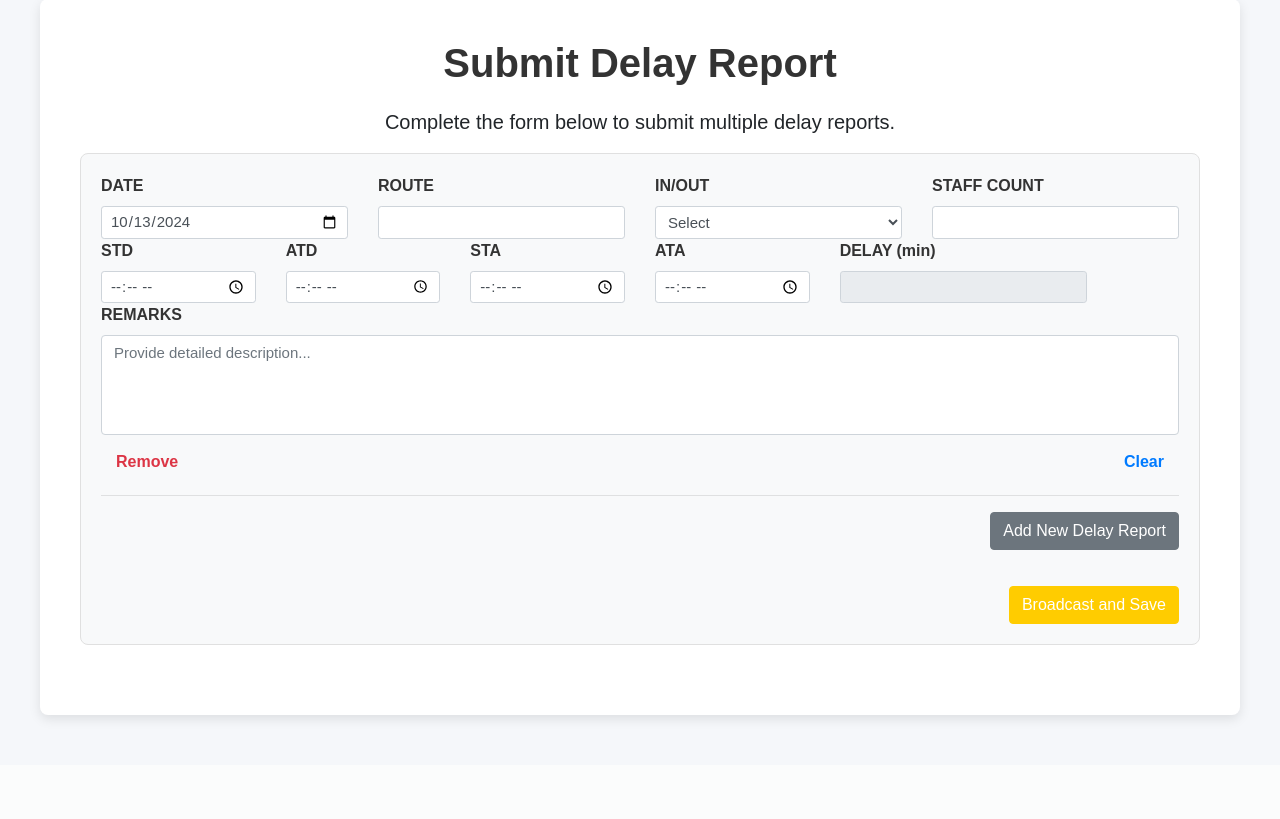
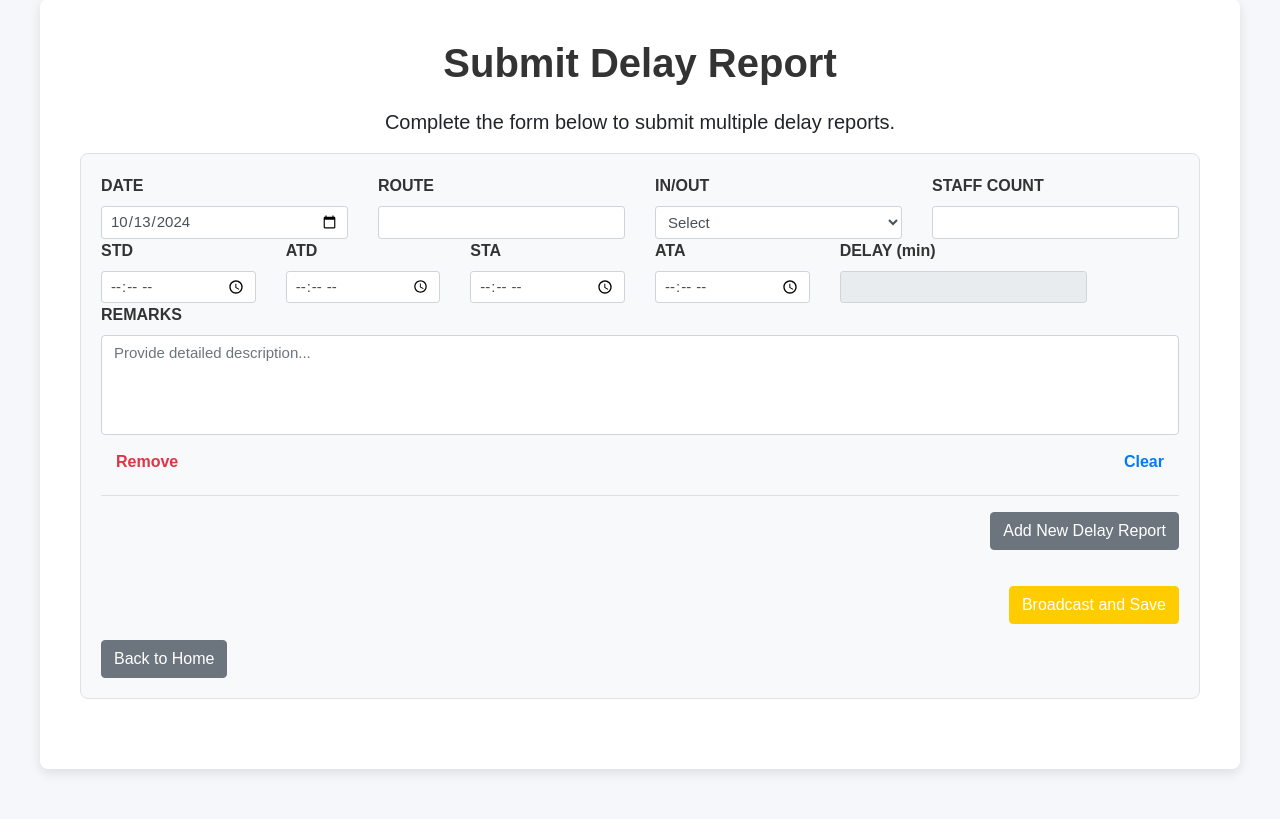
Before and after one commit to SarunSaji31/OCC_Drivers_Headcount, a Django app: page /ekg-report/ in a window 1280 px wide. Shown: the part 51-870 px from the top of the page. Before the commit the page ends 774 px from the top, so only its background shows below. Run offline with Django 5.2, Linux system fonts and the light colour scheme; some libraries are stand-ins or nearby versions.

Commit message:
Update Ekg_report.html

```diff
--- a/duty/templates/duty/Ekg_report.html
+++ b/duty/templates/duty/Ekg_report.html
@@ -124,8 +124,8 @@
             <p class="lead">Complete the form below to submit multiple delay reports.</p>
         </div>
 
-         <!-- Form container for DelayDataForm -->
-         <form id="DelayDataFormSet" method="POST" class="form-container">
+        <!-- Form container for DelayDataForm -->
+        <form id="DelayDataFormSet" method="POST" class="form-container">
             {% csrf_token %}
             <input type="hidden" name="form-TOTAL_FORMS" id="id_form-TOTAL_FORMS" value="1">
             <input type="hidden" name="form-INITIAL_FORMS" id="id_form-INITIAL_FORMS" value="0">
@@ -208,6 +208,12 @@
             <div class="button-container">
                 <button type="button" class="btn btn-warning" id="broadcastButton">Broadcast and Save</button>
             </div>
+
+            <!-- Back Button -->
+            <div class="text-left mt-3">
+                <a href="{% url 'home' %}" class="btn btn-secondary">Back to Home</a>
+            </div>
+
         </form>
 
         <div id="broadcastMessage" class="mt-3"></div>
```
